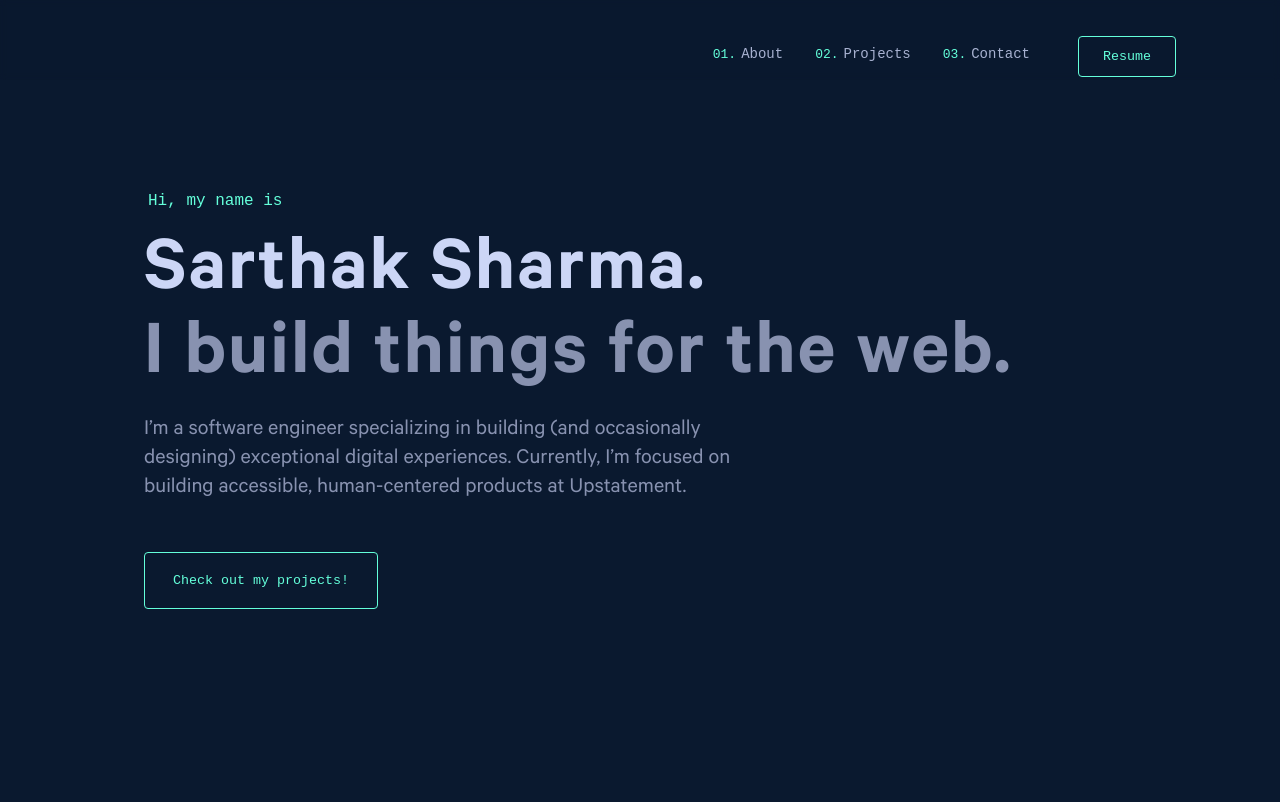
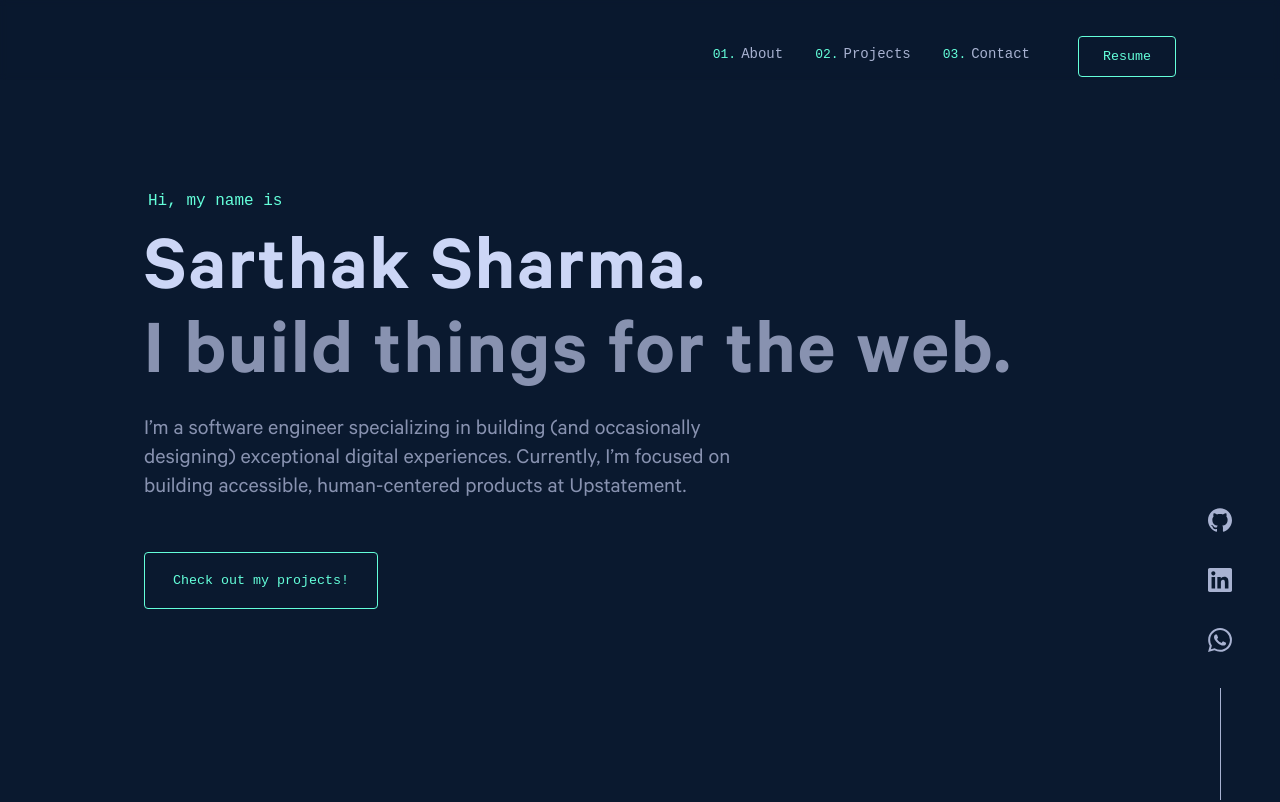
Before and after one commit to sarthak264/portfolio, a React (Create React App) app: page / in a window 1280 px wide. Shown: the top 802 px of the page. Built offline with nearby package versions, Linux system fonts and the light colour scheme; a web font is replaced by a local one.

Commit message:
social container on side and numbering of sections

```diff
--- a/src/components/Contact.jsx
+++ b/src/components/Contact.jsx
@@ -4,7 +4,7 @@ const Contact = () => {
   return (
     <section className="contact">
       <h1 className="title">
-        <span className="number">04.</span>{" "}
+        <span className="number">03.</span>{" "}
         <span className="main">Get In Touch</span>
       </h1>
       <p className="message">
--- a/src/components/Projects.jsx
+++ b/src/components/Projects.jsx
@@ -5,7 +5,7 @@ const Projects = () => {
   return (
     <section className="projects">
       <h1 className="title">
-        <span className="number">01.</span>
+        <span className="number">02.</span>
         <span className="main"> Some things I've built</span>
       </h1>
       {FeaturedProjects.map((project, index) => {
--- a/src/styles/footer.css
+++ b/src/styles/footer.css
@@ -1,4 +1,4 @@
-.footer{
+.footer {
   padding-bottom: 1.5rem;
 }
 .social-container {
@@ -27,9 +27,25 @@
 /* Media Queries */
 @media screen and (min-width: 769px) {
   .social-container {
-    display: none;
+    position: fixed;
+    right: 1rem;
+    bottom: 7rem;
+    flex-direction: column;
+  }
+  .social-container::after {
+    content: "";
+    position: absolute;
+    bottom: -7rem;
+    width: 1px;
+    height: 7rem;
+    background-color: var(--light-gray);
   }
   .footer p {
     font-size: 0.9rem;
   }
 }
+@media screen and (min-width: 991px) {
+  .social-container {
+    right: 2rem;
+  }
+}
```
